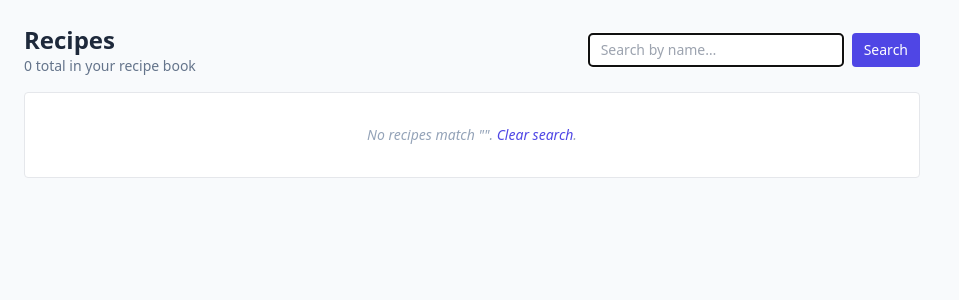
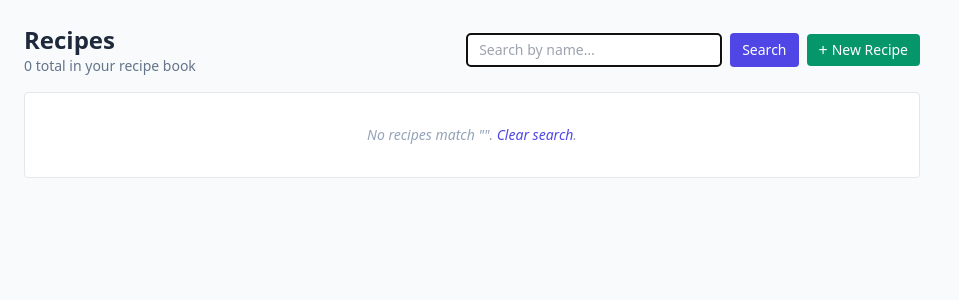
Before and after one commit to seanwil789/Inventory-Management-Project, a Django app: page /recipes/ in a window 1280 px wide. Shown: the part 52-352 px from the top of the page, without its empty margins (0-959 px from the left). Run offline with Django 5.2, Linux system fonts and the light colour scheme; data that the repository does not hold is empty; some libraries are stand-ins or nearby versions.

Commit message:
Add recipe-creation entry points — list page + sub-recipe from edit
Before, /recipe/new/ existed but wasn't reachable from the recipe
list; you had to know the URL. Cooks creating recipes on Albert or
Kal's devices would have no way in.

Also: when editing a composed_dish or meal and wanting to reference a
sub-recipe that doesn't exist yet, the sub_recipe dropdown had no way
to create one inline — the cook had to bounce out and lose unsaved
ingredient edits.

Adds:
 - Emerald "+ New Recipe" button in the Recipes list header (top-right)
 - "+ New sub-recipe" link in the Ingredients section of the edit form,
   target=_blank so existing edits are preserved. User creates the
   sub-recipe in a new tab, refreshes the edit page, and the new
   recipe appears in sub_recipe dropdowns.

Co-Authored-By: Claude Opus 4.7 (1M context) <noreply@anthropic.com>

```diff
--- a/myapp/templates/myapp/recipe_list.html
+++ b/myapp/templates/myapp/recipe_list.html
@@ -3,19 +3,26 @@
 
 {% block content %}
 <div class="max-w-4xl">
-  <div class="flex items-center justify-between mb-4">
+  <div class="flex items-center justify-between mb-4 flex-wrap gap-2">
     <div>
       <h1 class="text-2xl font-bold">Recipes</h1>
       <p class="text-sm text-slate-500">
         {% if q %}{{ match }} of {% endif %}{{ total }} total in your recipe book
       </p>
     </div>
+    <div class="flex gap-2 items-center">
       <form method="get" class="flex gap-2">
         <input name="q" value="{{ q }}" placeholder="Search by name…"
                class="border rounded px-3 py-1.5 text-sm w-64" autofocus />
         <button type="submit" class="px-3 py-1.5 bg-indigo-600 text-white text-sm rounded hover:bg-indigo-700">Search</button>
         {% if q %}<a href="{% url 'recipe_list' %}" class="px-3 py-1.5 bg-white border text-sm rounded hover:bg-slate-50">Clear</a>{% endif %}
       </form>
+      <a href="{% url 'recipe_new' %}"
+         class="px-3 py-1.5 bg-emerald-600 text-white text-sm rounded hover:bg-emerald-700 flex items-center gap-1"
+         title="Create a new recipe">
+        <span class="text-base leading-none">+</span> New Recipe
+      </a>
+    </div>
   </div>
 
   {% for cat, recipes in groups %}
```
Also changed, not shown: myapp/templates/myapp/recipe_form.html (+8 -1 lines). Lines whose indentation alone changed are shown as unchanged.
